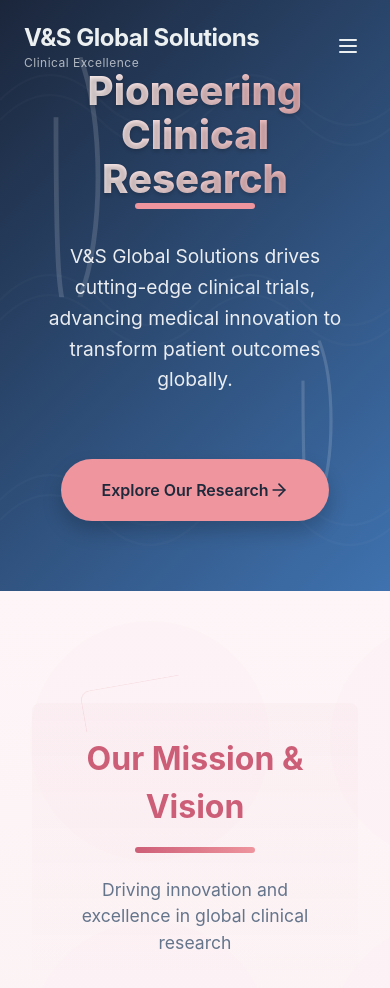
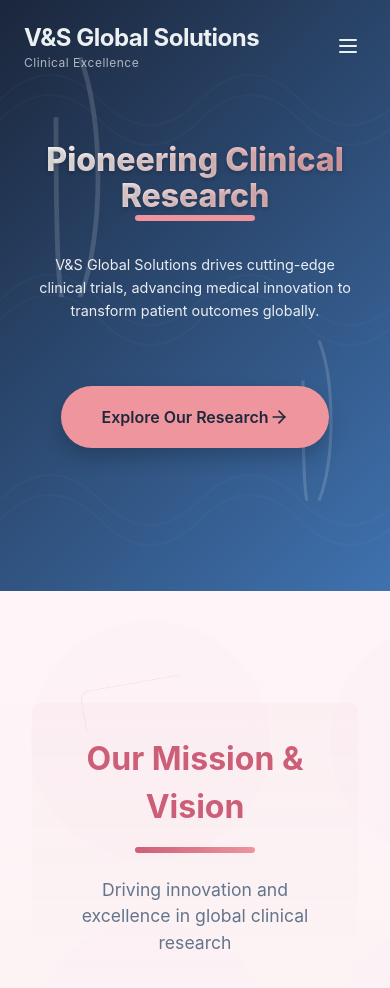
Before and after one commit to Shreekavinmr/andavar_frontend, a React (Create React App) app: page /about in a window 390 px wide. Shown: the top 988 px of the page. Built offline with nearby package versions, Linux system fonts and the light colour scheme.

Commit message:
text font

```diff
--- a/src/styles/AboutUsPage.css
+++ b/src/styles/AboutUsPage.css
@@ -167,7 +167,7 @@
   }
 
   .clinical-hero-text h1 {
-    font-size: 4.5rem;
+    font-size: 2.5rem;
     font-weight: 800;
     line-height: 1.1;
     background: linear-gradient(90deg, #ffffff, #eba7ac);
@@ -191,7 +191,7 @@
   }
 
   .clinical-hero-text p {
-    font-size: 1.5rem;
+    font-size: 1rem;
     line-height: 1.6;
     color: rgba(255, 255, 255, 0.9);
     margin-bottom: 1rem;
@@ -783,7 +783,7 @@
     }
 
     .clinical-hero-text h1 {
-      font-size: 3.5rem;
+      font-size: 2rem;
     }
 
     .dna-helix-1 {
@@ -807,11 +807,11 @@
     }
 
     .clinical-hero-text h1 {
-      font-size: 2.5rem;
+      font-size: 2rem;
     }
 
     .clinical-hero-text p {
-      font-size: 1.2rem;
+      font-size: 0.9rem;
     }
 
     .section-header p {
```
